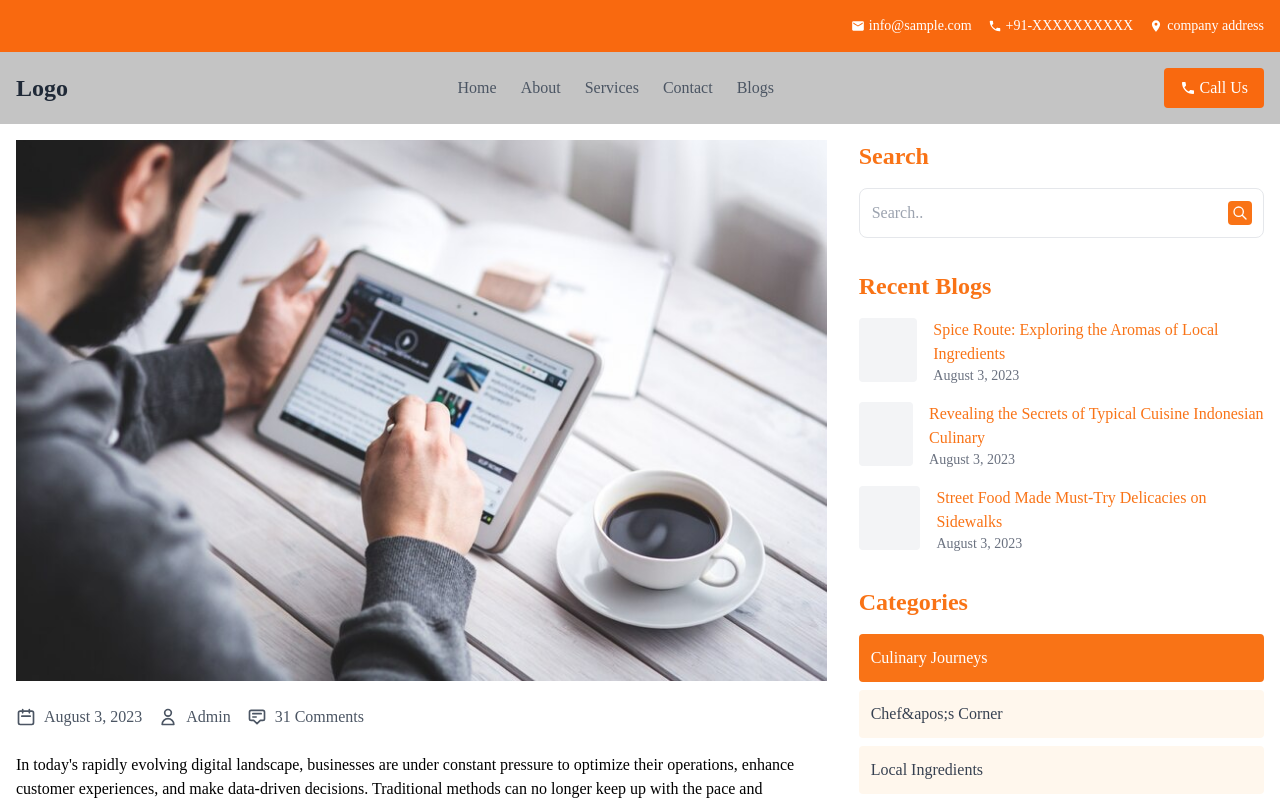
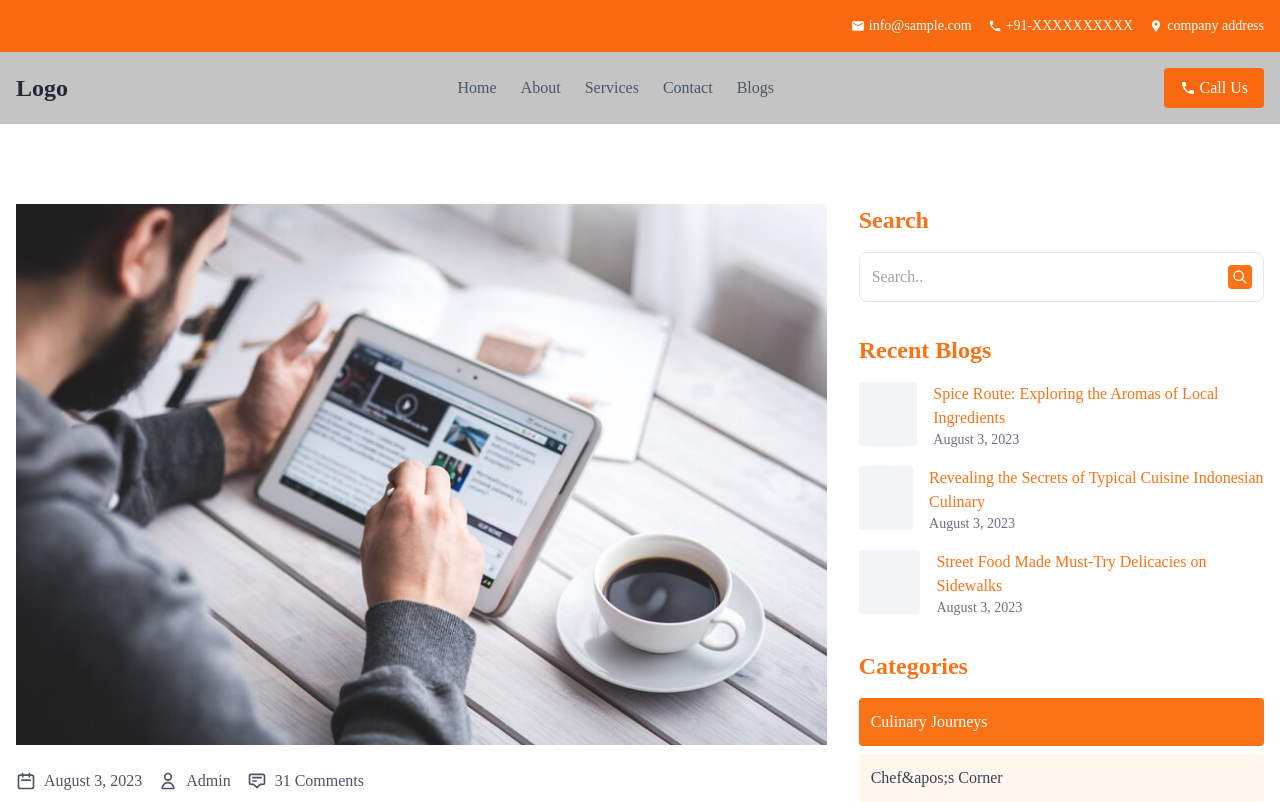
Before and after one commit to remeessalam/dynasty, a React (Vite) app: page /blogs/1 in a window 1280 px wide. Shown: the top 802 px of the page. Built offline with nearby package versions, Linux system fonts and the light colour scheme.

Commit message:
add padding in blog deteils

```diff
--- a/src/Pages/BlogDetails.jsx
+++ b/src/Pages/BlogDetails.jsx
@@ -2,7 +2,7 @@ import blogone from "../assets/image/blogs/blogone.png";
 import blogone2 from "../assets/image/blogs/blogone2.png";
 const BlogDetails = () => {
   return (
-    <div className="max-w-7xl mx-auto p-4 flex flex-col md:flex-row gap-8">
+    <div className="max-w-7xl mx-auto px-4 flex flex-col md:flex-row gap-8 py-[5rem]">
       {/* Main Content Area */}
       <div className="w-full md:w-2/3">
         <img src={blogone} alt="Person using tablet" className="w-full mb-6" />
```
